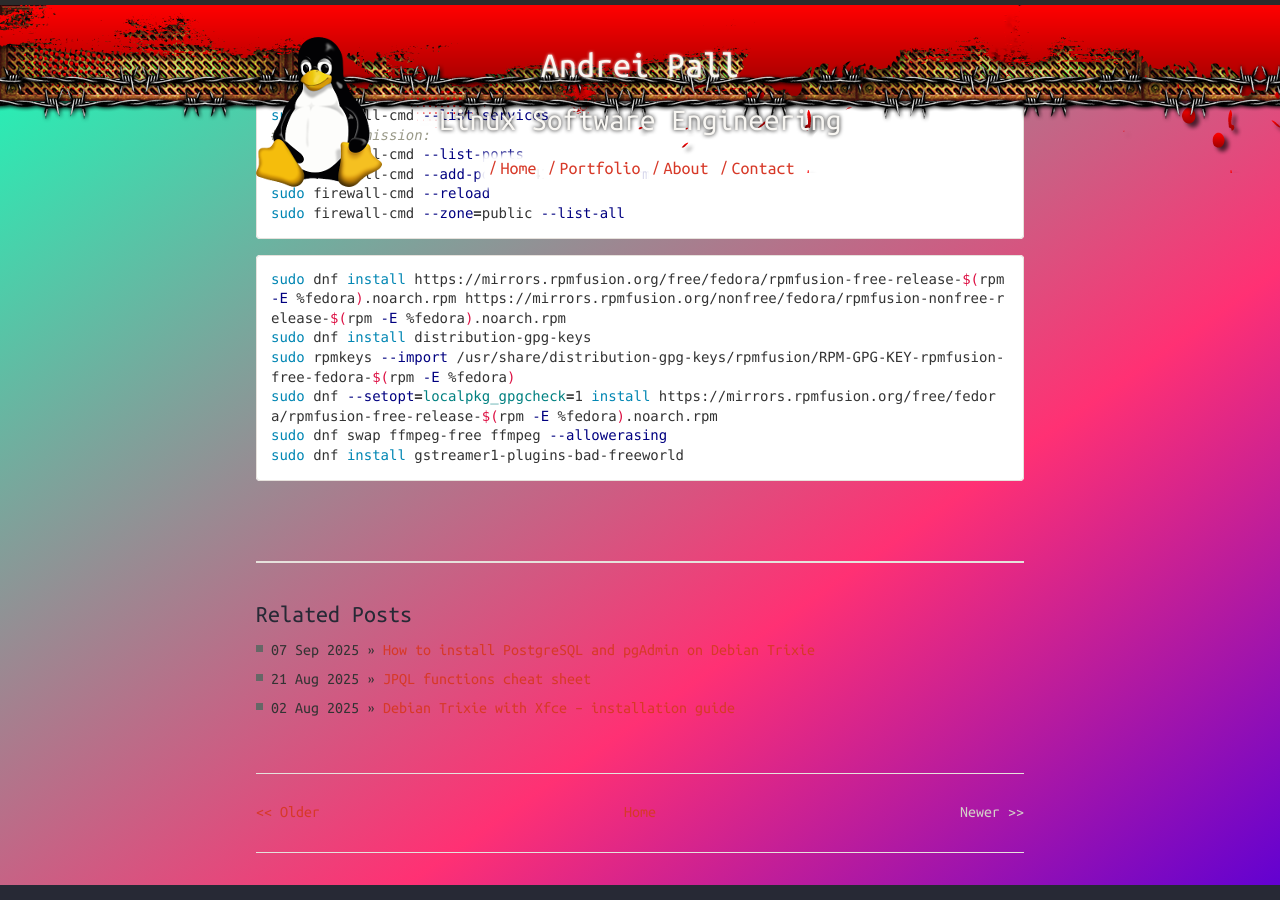
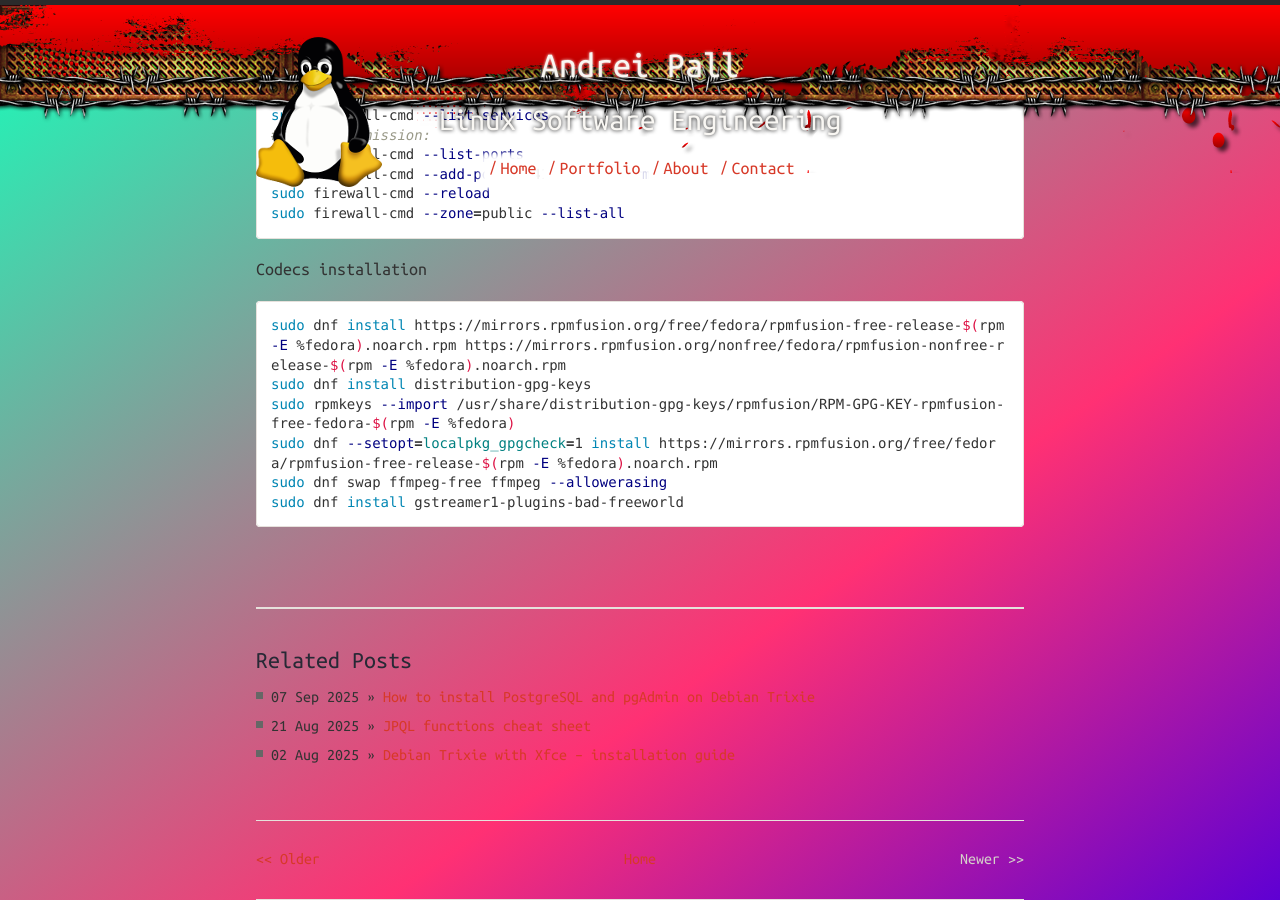
Before and after one commit to andreipall/andreipall.github.io, a Jekyll site: the page built from _posts/2025-10-02-fedora-with-xfce-installation-guide.markdown, in a window 1280 px wide and 900 px high, scrolled down 1508 px. Built offline with Jekyll 4.4.1, drawn with Linux system fonts in a browser that asks for light colours; comment, search, counter and statistics services are not loaded.

Commit message:
Update 2025-10-02-fedora-with-xfce-installation-guide.markdown

```diff
--- a/_posts/2025-10-02-fedora-with-xfce-installation-guide.markdown
+++ b/_posts/2025-10-02-fedora-with-xfce-installation-guide.markdown
@@ -58,6 +58,7 @@ sudo firewall-cmd --add-port=51413/tcp --permanent
 sudo firewall-cmd --reload
 sudo firewall-cmd --zone=public --list-all
 {% endhighlight %}
+<p>Codecs installation</p>
 {% highlight bash %}
 sudo dnf install https://mirrors.rpmfusion.org/free/fedora/rpmfusion-free-release-$(rpm -E %fedora).noarch.rpm https://mirrors.rpmfusion.org/nonfree/fedora/rpmfusion-nonfree-release-$(rpm -E %fedora).noarch.rpm
 sudo dnf install distribution-gpg-keys
```
